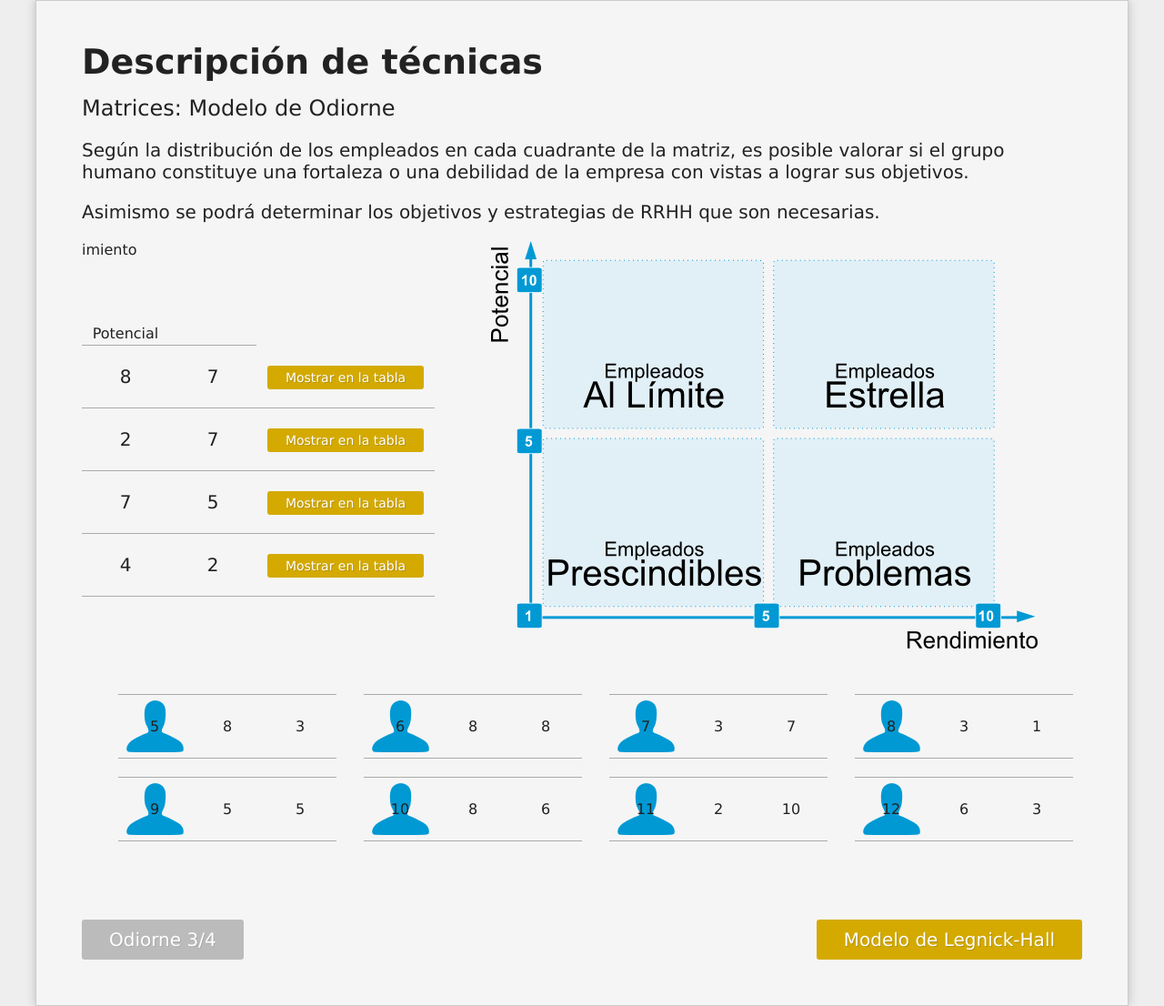
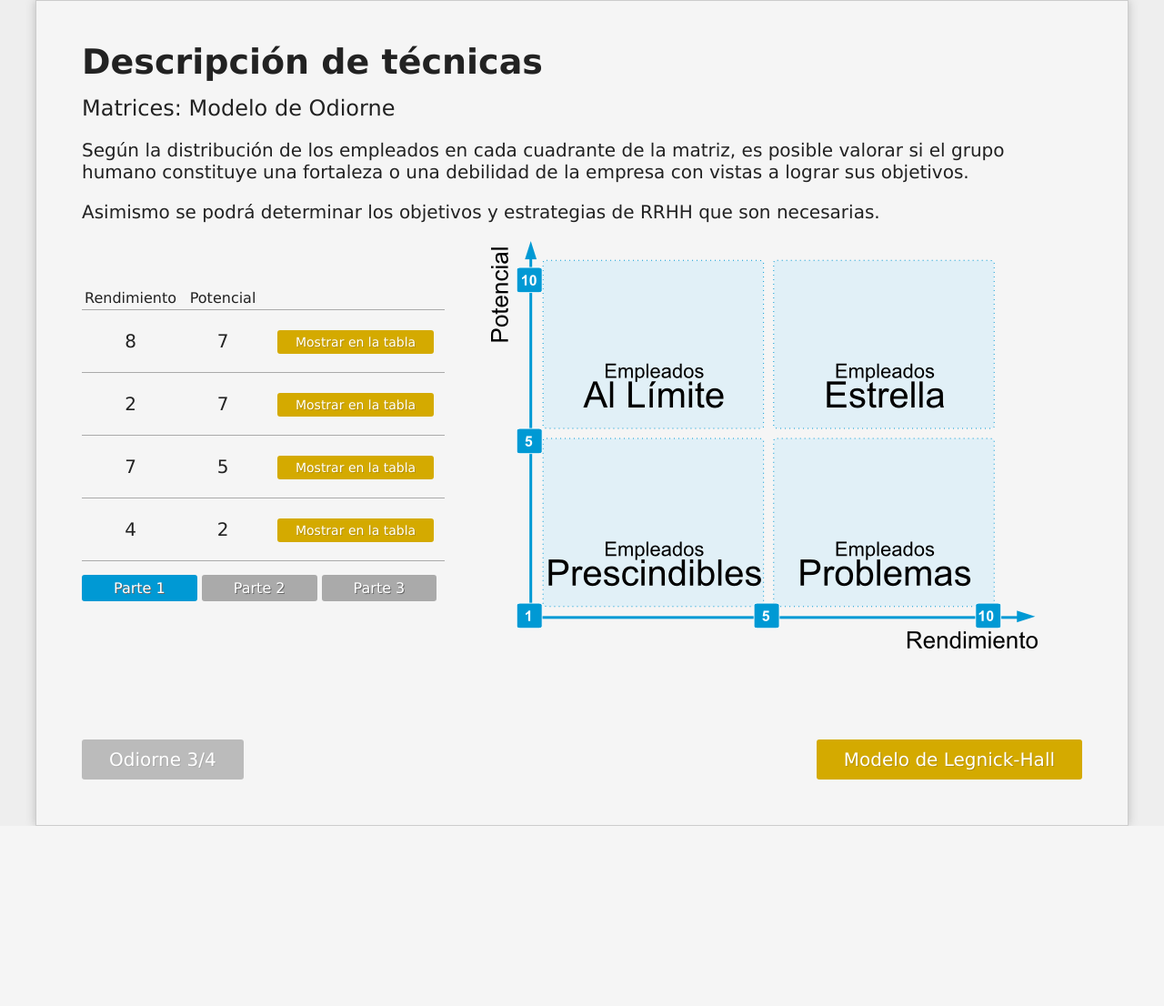
Before and after one commit to Sauco82/aprendiendo-frontend, a PHP site: page /pagina2e.html in a window 1280 px wide. Shown: the whole page at 91% size. After the commit the page ends 908 px from the top, so only its background shows below. Run offline with PHP 8.4, Linux system fonts and the light colour scheme; some libraries are stand-ins or nearby versions.

Commit message:
pa que veas como va quedando

```diff
--- a/interaction.js
+++ b/interaction.js
@@ -37,3 +37,11 @@ function muestraSoluciones(){
 	$("#boton_envio").hide();
 	$("#terminado").show();
 }
+
+function cambia_ejemplo(parte,that){
+	$(".ejemplos").hide();
+	$(parte).show();
+	$('.control_ejemplos a').removeClass().addClass('desactivado');
+	$(that).removeClass('desactivado').addClass('activo');
+	return false;
+}
--- a/pagina2e.html
+++ b/pagina2e.html
@@ -33,10 +33,10 @@
 					<div id="cuadrante4"></div>
 				</div>
 
-				<table id="ejemplos">
+				<table  id="parte1" class="ejemplos">
 					<tr>
 						<th class="cuadrante">Cuadrante</th>
-					 imiento</th>
+					 	<th>Rendimiento</th>
 						<th>Potencial</th>
 						<th class="conboton"></th>
 					</tr>
@@ -66,49 +66,144 @@
 					</tr>
 				</table>
 
-				<ul id="ejercicios">
-					<li>
-						<span data-posicion="1" class="payo">5</span>
-						<span>8</span>
-						<span>3</span>
-					</li>
-					<li>
-						<span data-posicion="2" class="payo">6</span>
-						<span>8</span>
-						<span>8</span>
-					</li>
-					<li>
-						<span data-posicion="4" class="payo">7</span>
-						<span>3</span>
-						<span>7</span>
-					</li>
-					<li>
-						<span data-posicion="3" class="payo">8</span>
-						<span>3</span>
-						<span>1</span>
-					</li>
-					<li>
-						<span data-posicion="1" class="payo">9</span>
-						<span>5</span>
-						<span>5</span>
-					</li>
-					<li>
-						<span data-posicion="2" class="payo">10</span>
-						<span>8</span>
-						<span>6</span>
-					</li>
-					<li>
-						<span data-posicion="4" class="payo">11</span>
-						<span>2</span>
-						<span>10</span>
-					</li>
-					<li>
-						<span data-posicion="1" class="payo">12</span>
-						<span>6</span>
-						<span>3</span>
-					</li>
-				</ul>
+				<table id="parte2" class="ejemplos" style="display:none">
+					<tr>
+						<th class="cuadrante">Cuadrante</th>
+					 	<th>Rendimiento</th>
+						<th>Potencial</th>
+						<th class="conboton">
+						</th>
+					</tr>
+					<tr>
+						<td data-posicion="1" class="cuadrante">5</td>
+						<td>8</td>
+						<td>3</td>
+						<td class="con_select">
+							<select>
+							  <option value="0">Selecciona la correcta:</option>
+							  <option value="1">Estrella</option>
+							  <option value="2">Problemas</option>
+							  <option value="3">Prescindibles</option>
+							  <option value="4">Al Limite</option>
+							</select>
+						</td>
+					</tr>
+					<tr>
+						<td data-posicion="2" class="cuadrante">6</td>
+						<td>8</td>
+						<td>8</td>
+						<td class="con_select">
+							<select>
+							  <option value="0">Selecciona la correcta:</option>
+							  <option value="1">Estrella</option>
+							  <option value="2">Problemas</option>
+							  <option value="3">Prescindibles</option>
+							  <option value="4">Al Limite</option>
+							</select>
+						</td>
+					</tr>
+					<tr>
+						<td data-posicion="4" class="cuadrante">7</td>
+						<td>3</td>
+						<td>7</td>
+						<td class="con_select">
+							<select>
+							  <option value="0">Selecciona la correcta:</option>
+							  <option value="1">Estrella</option>
+							  <option value="2">Problemas</option>
+							  <option value="3">Prescindibles</option>
+							  <option value="4">Al Limite</option>
+							</select>
+						</td>
+					</tr>
+					<tr>
+						<td data-posicion="3" class="cuadrante">8</td>
+						<td>3</td>
+						<td>1</td>
+						<td class="con_select">
+							<select>
+							  <option value="0">Selecciona la correcta:</option>
+							  <option value="1">Estrella</option>
+							  <option value="2">Problemas</option>
+							  <option value="3">Prescindibles</option>
+							  <option value="4">Al Limite</option>
+							</select>
+						</td>
+					</tr>
 
+				</table>
+
+				<table id="parte3"  class="ejemplos" style="display:none">
+					<tr>
+						<th class="cuadrante">Cuadrante</th>
+					 	<th>Rendimiento</th>
+						<th>Potencial</th>
+						<th class="conboton"></th>
+					</tr>
+					<tr>
+						<td data-posicion="1" class="cuadrante">9</td>
+						<td>5</td>
+						<td>5</td>
+						<td class="con_select">
+							<select>
+							  <option value="0">Selecciona la correcta:</option>
+							  <option value="1">Estrella</option>
+							  <option value="2">Problemas</option>
+							  <option value="3">Prescindibles</option>
+							  <option value="4">Al Limite</option>
+							</select>
+						</td>
+					</tr>
+					<tr>
+						<td data-posicion="2" class="cuadrante">10</td>
+						<td>8</td>
+						<td>6</td>
+						<td class="con_select">
+							<select>
+							  <option value="0">Selecciona la correcta:</option>
+							  <option value="1">Estrella</option>
+							  <option value="2">Problemas</option>
+							  <option value="3">Prescindibles</option>
+							  <option value="4">Al Limite</option>
+							</select>
+						</td>
+					</tr>
+					<tr>
+						<td data-posicion="4" class="cuadrante">11</td>
+						<td>2</td>
+						<td>10</td>
+						<td class="con_select">
+							<select>
+							  <option value="0">Selecciona la correcta:</option>
+							  <option value="1">Estrella</option>
+							  <option value="2">Problemas</option>
+							  <option value="3">Prescindibles</option>
+							  <option value="4">Al Limite</option>
+							</select>
+						</td>
+					</tr>
+					<tr>
+						<td data-posicion="1" class="cuadrante">12</td>
+						<td>6</td>
+						<td>3</td>
+						<td class="con_select">
+							<select>
+							  <option value="0">Selecciona la correcta:</option>
+							  <option value="1">Estrella</option>
+							  <option value="2">Problemas</option>
+							  <option value="3">Prescindibles</option>
+							  <option value="4">Al Limite</option>
+							</select>
+						</td>
+					</tr>
+
+				</table>
+
+				<div class="control_ejemplos">
+					<a class="activo" href="#" onclick="cambia_ejemplo('#parte1',this)">Parte 1</a>
+					<a class="desactivado" href="#" onclick="cambia_ejemplo('#parte2',this)">Parte 2</a>
+					<a class="desactivado" href="#" onclick="cambia_ejemplo('#parte3',this)">Parte 3</a>
+				</div>
 
 				<div class="page_links">
 					<a class="prev" href="pagina2c.html">Odiorne 3/4</a>
--- a/style.css
+++ b/style.css
@@ -155,18 +155,18 @@ table td,table th{
 	border:0;
 }
 
-table#ejemplos{
+table.ejemplos{
 	border-collapse:collapse;
 	text-align: center;
 	margin: 70px 0 0 0px;
 }
 
-table#ejemplos th{
+table.ejemplos th{
 	border-bottom: 1px solid #aaa;
 	font-weight:normal;
 	font-size
 }
-table#ejemplos td{
+table.ejemplos td{
 	line-height: 60px;
 	height: 60px;
 	width: 90px;
@@ -174,18 +174,18 @@ table#ejemplos td{
 	font-size:20px;
 }
 
-	table#ejemplos td.cuadrante,table#ejemplos th.cuadrante{
+	table.ejemplos td.cuadrante,table.ejemplos th.cuadrante{
 		display: none;
 	}
 
-	table#ejemplos td.conboton{
+	table.ejemplos td.conboton{
 		width: 190px
 	}
-		table#ejemplos td.conboton a{
+		table.ejemplos td.conboton a{
 			font-size: 14px;
 			padding: 5px 20px;
 		}
-		table#ejemplos td.conboton.azul a,table#ejemplos td.conboton.azul a:hover{
+		table.ejemplos td.conboton.azul a,table.ejemplos td.conboton.azul a:hover{
 			background:#0099d4;
 			text-shadow: 1px 1px 0 #008abf;
 			font-weight: bold;
@@ -216,9 +216,24 @@ ul#ejercicios{
 		}
 
 
+.control_ejemplos{margin-top: 20px;}
+.control_ejemplos a{
+	padding: 5px 35px;
+}
+
+.control_ejemplos a.activo{
+	background:#0099D4;
+	text-shadow: 1px 1px 0 #666;
+}
+.control_ejemplos a.desactivado{
+	background:#aaa;
+	text-shadow: 1px 1px 0 #666;
+}
+
+.control_ejemplos a.activo:hover,.control_ejemplos a.desactivado:hover{background:#11aaf5;}
 
 /* Efectos para enlaces y botones, etc */
-table#ejemplos td.conboton a, .page_links a{
+table.ejemplos td.conboton a, .page_links a,.control_ejemplos a{
 	cursor:pointer;
 	background:#d4aa00;
 	-webkit-border-radius: 3px;
@@ -230,9 +245,19 @@ table#ejemplos td.conboton a, .page_links a{
 	font-weight: normal;
 }
 
-table#ejemplos td.conboton a:hover, .page_links a:hover{
+table.ejemplos td.conboton a:hover, .page_links a:hover{
 	background:#ffce06
 }
+
+table.ejemplos td.con_select{
+	padding: 1px 40px 1px 1px;
+}
+
+table.ejemplos td.con_select.bien{background: url(bien_mal.png?v3) no-repeat 170px 25px;}
+table.ejemplos td.con_select.mal{background: url(bien_mal.png?v3) no-repeat 170px -139px;}
+
+
+
 
 .page_links a.prev:hover{background:#aaa;}
 
```
Also changed, not shown: bien_mal.png (added).
